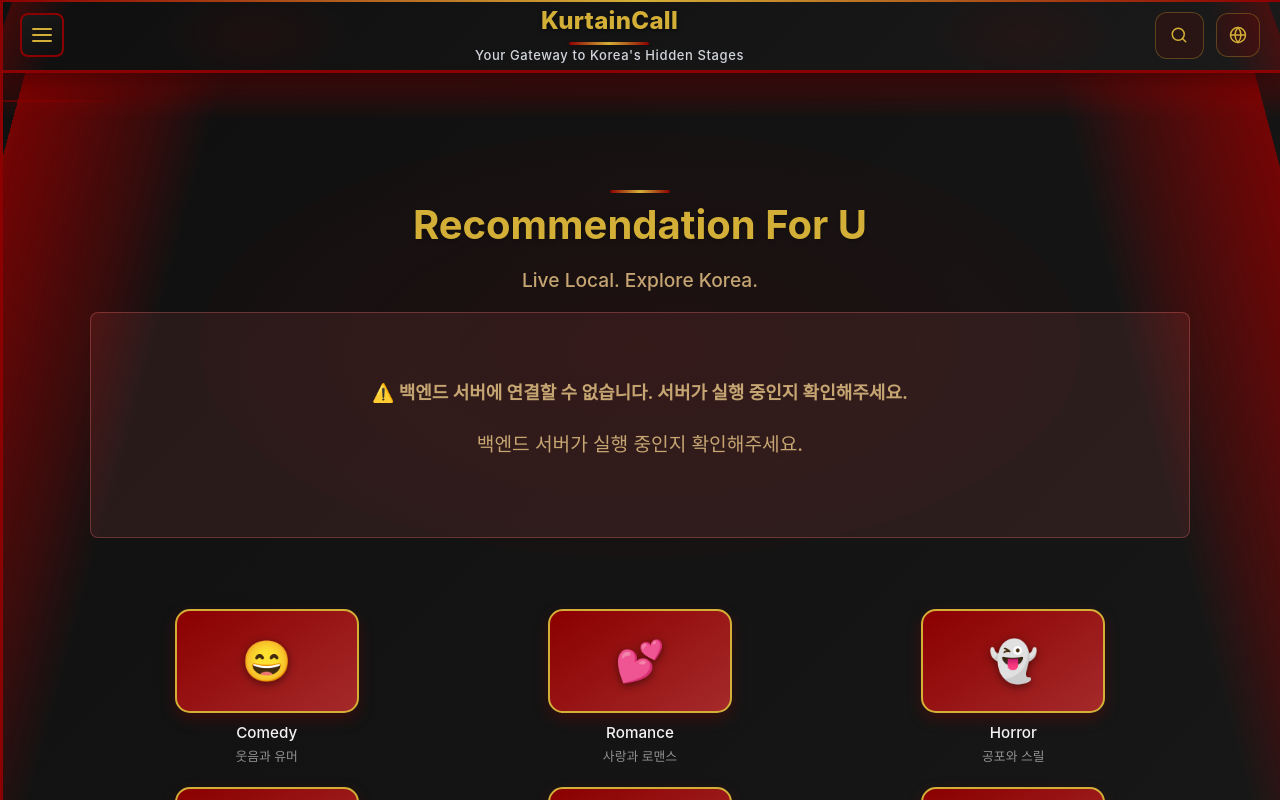
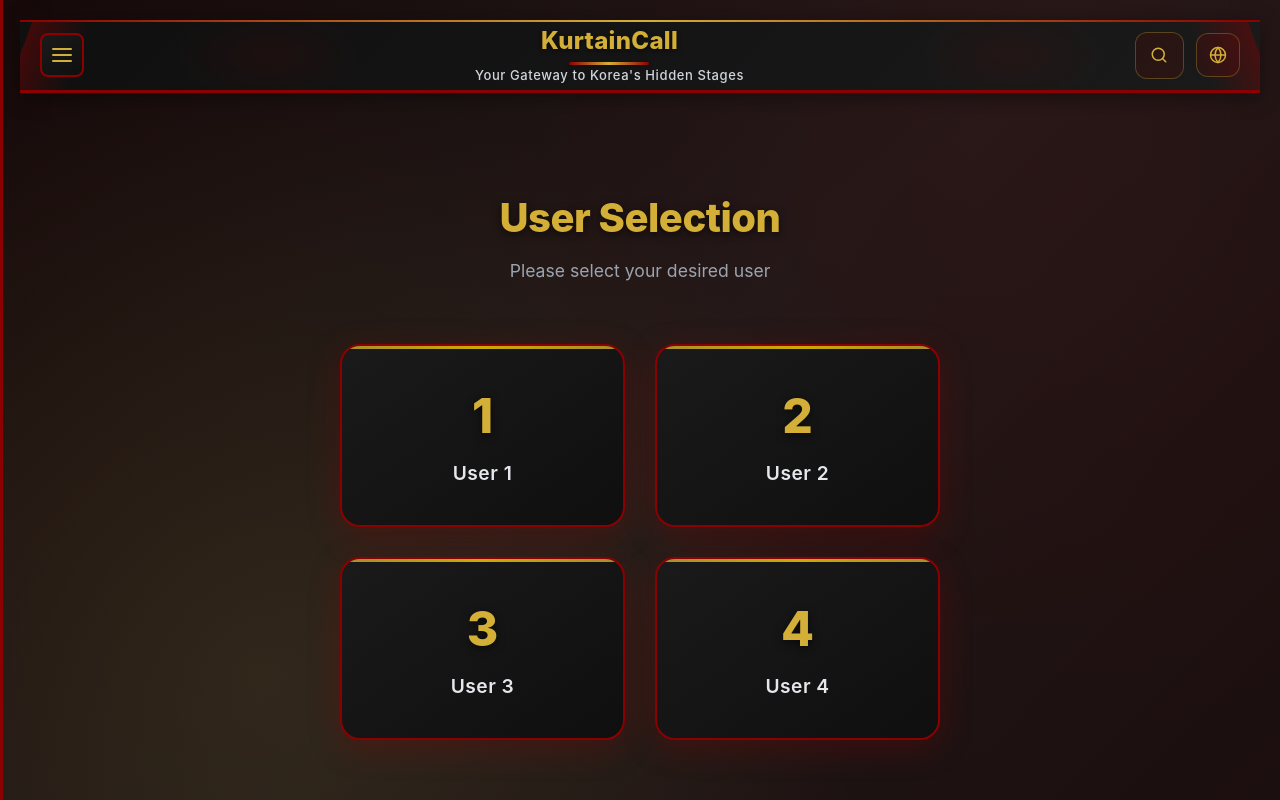
Before and after one commit to sodaaw/KurtainCall-Frontend, a React (Create React App) app: page / in a window 1280 px wide. Shown: the top 800 px of the page. Built offline with nearby package versions, Linux system fonts and the light colour scheme; no server answers.

Commit message:
user 페이지 제작 및 메인페이지와 연동 완료

```diff
--- a/src/App.js
+++ b/src/App.js
@@ -10,6 +10,7 @@ import PaymentPage from './Community/PaymentPage';
 import Recommended from './Genre/Recommended';
 import AllPosters from './Genre/AllPosters';
 import Main from './MainPage/Main';
+import UserPage from './UserPage/userPage';
 import Login from './Login/Login';
 import Signup from './Signup/Signup';
 import ContentDetail from "./ContentDetail/ContentDetail";
@@ -26,6 +27,10 @@ import SearchResults from './components/SearchResults';
 const router = createBrowserRouter([
   {
     path: "/",
+    element: <UserPage />,
+  },
+  {
+    path: "/mainpage",
     element: <Main />,
   },
   {
--- /dev/null
+++ b/src/UserPage/userPage.css
@@ -0,0 +1,184 @@
+/* UserPage 전체 컨테이너 */
+.userpage-container {
+  background: linear-gradient(135deg, #0a0a0a 0%, #1a1a1a 50%, #0f0f0f 100%);
+  color: #e5e7eb;
+  min-height: 100vh;
+  padding: 20px;
+  position: relative;
+  overflow: hidden;
+}
+
+/* 커튼 배경 요소들 */
+.userpage-container::before {
+  content: '';
+  position: absolute;
+  top: 0;
+  left: 0;
+  right: 0;
+  height: 100%;
+  background: linear-gradient(135deg, rgba(139, 0, 0, 0.1) 0%, rgba(139, 0, 0, 0.05) 50%, rgba(139, 0, 0, 0.1) 100%);
+  z-index: 1;
+}
+
+.userpage-container::after {
+  content: '';
+  position: absolute;
+  top: 0;
+  left: 0;
+  right: 0;
+  height: 100%;
+  background: radial-gradient(circle at 20% 80%, rgba(212, 175, 55, 0.1) 0%, transparent 50%),
+              radial-gradient(circle at 80% 20%, rgba(139, 0, 0, 0.1) 0%, transparent 50%);
+  z-index: 1;
+}
+
+/* 메인 컨텐츠 */
+.userpage-content {
+  position: relative;
+  z-index: 2;
+  max-width: 800px;
+  margin: 100px auto 0 auto;
+  text-align: center;
+}
+
+/* 헤더 */
+.userpage-header {
+  margin-bottom: 60px;
+}
+
+.userpage-title {
+  color: #d4af37;
+  font-size: 2.5rem;
+  font-weight: 800;
+  margin: 0 0 16px 0;
+  text-shadow: 0 2px 8px rgba(0, 0, 0, 0.6);
+  letter-spacing: -0.5px;
+}
+
+.userpage-subtitle {
+  color: #9ca3af;
+  font-size: 1.1rem;
+  margin: 0;
+  line-height: 1.5;
+}
+
+/* 사용자 그리드 */
+.user-grid {
+  display: grid;
+  grid-template-columns: repeat(2, 1fr);
+  gap: 30px;
+  max-width: 600px;
+  margin: 0 auto;
+}
+
+/* 사용자 버튼 */
+.user-button {
+  background: linear-gradient(145deg, #1a1a1a, #0f0f0f);
+  border: 2px solid #8B0000;
+  border-radius: 20px;
+  padding: 40px 20px;
+  cursor: pointer;
+  transition: all 0.3s ease;
+  position: relative;
+  overflow: hidden;
+  box-shadow: 0 8px 32px rgba(139, 0, 0, 0.3);
+}
+
+.user-button::before {
+  content: '';
+  position: absolute;
+  top: 0;
+  left: 0;
+  right: 0;
+  height: 3px;
+  background: linear-gradient(90deg, #d4af37, #ffd700, #d4af37);
+  animation: curtainLine 3s ease-in-out infinite;
+}
+
+@keyframes curtainLine {
+  0%, 100% { opacity: 0.7; }
+  50% { opacity: 1; }
+}
+
+.user-button:hover {
+  transform: translateY(-8px);
+  box-shadow: 0 16px 48px rgba(139, 0, 0, 0.5);
+  border-color: #d4af37;
+}
+
+.user-button:active {
+  transform: translateY(-4px);
+}
+
+/* 사용자 번호 */
+.user-number {
+  color: #d4af37;
+  font-size: 3rem;
+  font-weight: 800;
+  margin-bottom: 16px;
+  text-shadow: 0 2px 8px rgba(0, 0, 0, 0.6);
+}
+
+/* 사용자 라벨 */
+.user-label {
+  color: #e5e7eb;
+  font-size: 1.2rem;
+  font-weight: 600;
+  letter-spacing: 0.5px;
+}
+
+/* 반응형 디자인 */
+@media (max-width: 768px) {
+  .userpage-content {
+    margin: 80px auto 0 auto;
+    padding: 0 20px;
+  }
+
+  .userpage-title {
+    font-size: 2rem;
+  }
+
+  .user-grid {
+    grid-template-columns: 1fr;
+    gap: 20px;
+    max-width: 400px;
+  }
+
+  .user-button {
+    padding: 30px 20px;
+  }
+
+  .user-number {
+    font-size: 2.5rem;
+  }
+}
+
+@media (max-width: 480px) {
+  .userpage-container {
+    padding: 15px;
+  }
+
+  .userpage-content {
+    margin: 60px auto 0 auto;
+  }
+
+  .userpage-title {
+    font-size: 1.8rem;
+  }
+
+  .userpage-subtitle {
+    font-size: 1rem;
+  }
+
+  .user-button {
+    padding: 25px 15px;
+  }
+
+  .user-number {
+    font-size: 2rem;
+  }
+
+  .user-label {
+    font-size: 1.1rem;
+  }
+}
--- /dev/null
+++ b/src/UserPage/userPage.jsx
@@ -0,0 +1,63 @@
+import React from 'react';
+import { useNavigate } from 'react-router-dom';
+import Topnav from '../components/Topnav';
+import './userPage.css';
+
+const UserPage = () => {
+  const navigate = useNavigate();
+
+  const handleUserClick = (userNumber) => {
+    console.log(`User ${userNumber} clicked`);
+    // mainpage로 이동
+    navigate('/mainpage');
+  };
+
+  return (
+    <div className="userpage-container">
+      <Topnav />
+
+      <div className="userpage-content">
+        <div className="userpage-header">
+          <h1 className="userpage-title">User Selection</h1>
+          <p className="userpage-subtitle">Please select your desired user</p>
+        </div>
+
+        <div className="user-grid">
+          <button
+            className="user-button"
+            onClick={() => handleUserClick(1)}
+          >
+            <div className="user-number">1</div>
+            <div className="user-label">User 1</div>
+          </button>
+
+          <button
+            className="user-button"
+            onClick={() => handleUserClick(2)}
+          >
+            <div className="user-number">2</div>
+            <div className="user-label">User 2</div>
+          </button>
+
+          <button
+            className="user-button"
+            onClick={() => handleUserClick(3)}
+          >
+            <div className="user-number">3</div>
+            <div className="user-label">User 3</div>
+          </button>
+
+          <button
+            className="user-button"
+            onClick={() => handleUserClick(4)}
+          >
+            <div className="user-number">4</div>
+            <div className="user-label">User 4</div>
+          </button>
+        </div>
+      </div>
+    </div>
+  );
+};
+
+export default UserPage;
```
